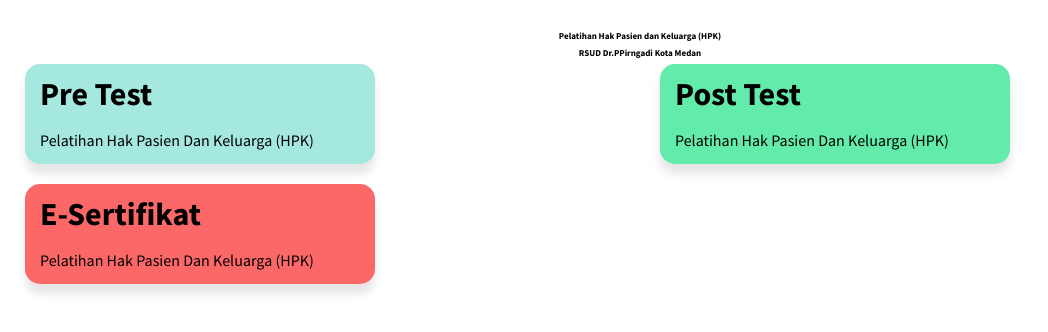
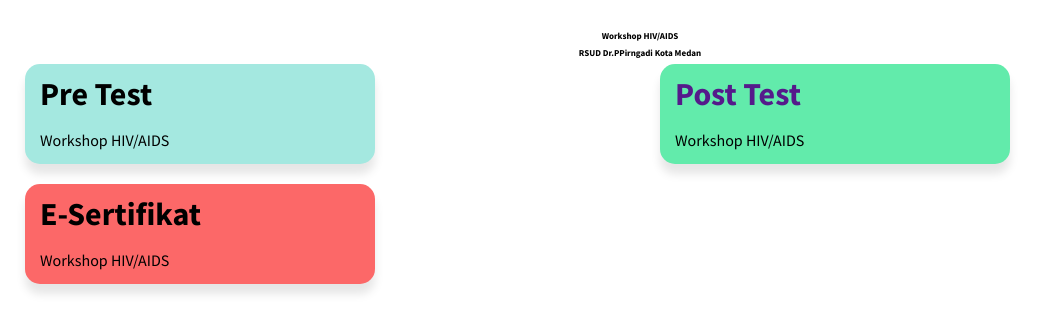
Before and after one commit to Ikhsan-Azri/PrePost-test, a plain HTML site: page index.html in a window 1280 px wide. Shown: the whole page, without its empty margins (0-1048 px from the left). Drawn offline with Linux system fonts and the light colour scheme.

Commit message:
feat:megubah alamat link pre test dan sertifikat

```diff
--- a/index.html
+++ b/index.html
@@ -12,7 +12,7 @@
   </head>
   <body>
     <div class="relative">
-      <h1 class="judul">Pelatihan Hak Pasien dan Keluarga (HPK)</h1>
+      <h1 class="judul">Workshop HIV/AIDS</h1>
       <h1 class="judul">RSUD Dr.PPirngadi Kota Medan</h1>
     </div>
     <div class="container">
@@ -20,33 +20,33 @@
         <div class="head-card"></div>
         <div class="body-card">
           <a
-            href="https://docs.google.com/forms/d/e/1FAIpQLScjrprSoP0Qa2-VJjoTdZDe0XBnWQWWrGkDMAab2i0vmIp06Q/viewform?usp=sf_link"
-            title="Pre Test Pelatihan HPK"
+            href="https://docs.google.com/forms/d/e/1FAIpQLScP8pum-dmzXrUeyLWXK9q20S22Du0KMJpIf956dnJNVL9XCg/viewform?usp=pp_url"
+            title="Workshop HIV/AIDS"
             ><h1>Pre Test</h1></a
           >
-          <p>Pelatihan Hak Pasien Dan Keluarga (HPK)</p>
+          <p>Workshop HIV/AIDS</p>
         </div>
       </div>
       <div class="card kedua">
         <div class="head-card"></div>
         <div class="body-card">
           <a
-            href="https://docs.google.com/forms/d/e/1FAIpQLSd1xAUGq6WH2DGNxadevnld4Z-iR0chUw7QzsX7UmF3N802lA/viewform?usp=sf_link"
-            title="Pre Test Pelatihan HPK"
+            href=""
+            title="Pre Test Workshop HIV/AIDS"
             ><h1>Post Test</h1></a
           >
-          <p>Pelatihan Hak Pasien Dan Keluarga (HPK)</p>
+          <p>Workshop HIV/AIDS</p>
         </div>
       </div>
       <div class="card Ketiga">
         <div class="head-card"></div>
         <div class="body-card">
           <a
-            href="https://docs.google.com/forms/d/e/1FAIpQLSeblMpSjUzmr3zd_9gMDBtFYar8a03gETbiJdd__9j4dcD5Hg/viewform?usp=sf_link"
-            title="Pre Test Pelatihan HPK"
+            href="https://docs.google.com/forms/d/e/1FAIpQLSfB6pRRmLHypDkUlAZsClmmwZA_i5R1ZcpLFbuksrf0_QWlKg/viewform?usp=pp_url"
+            title="E-Sertifikat Workshopo HIV/AIDS"
             ><h1>E-Sertifikat</h1></a
           >
-          <p>Pelatihan Hak Pasien Dan Keluarga (HPK)</p>
+          <p>Workshop HIV/AIDS</p>
         </div>
       </div>
     </div>
```
